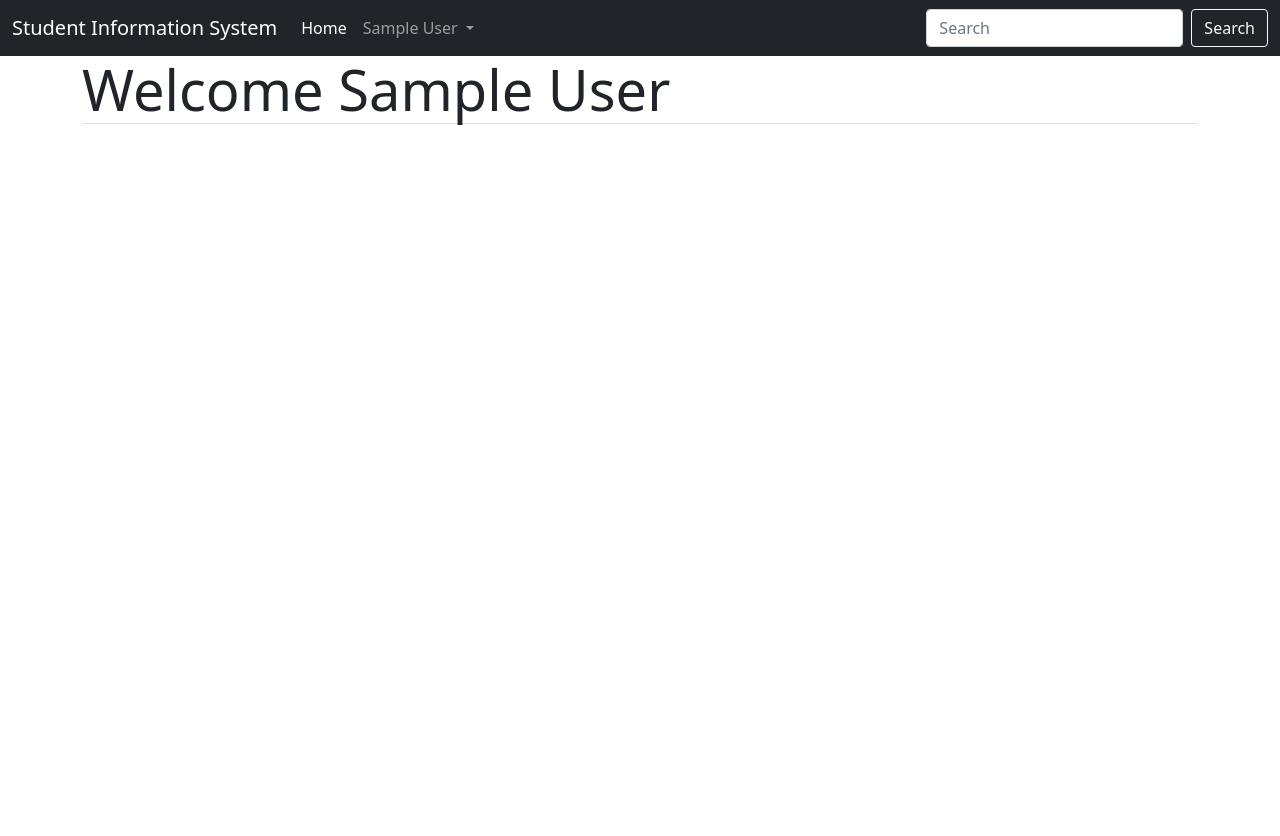
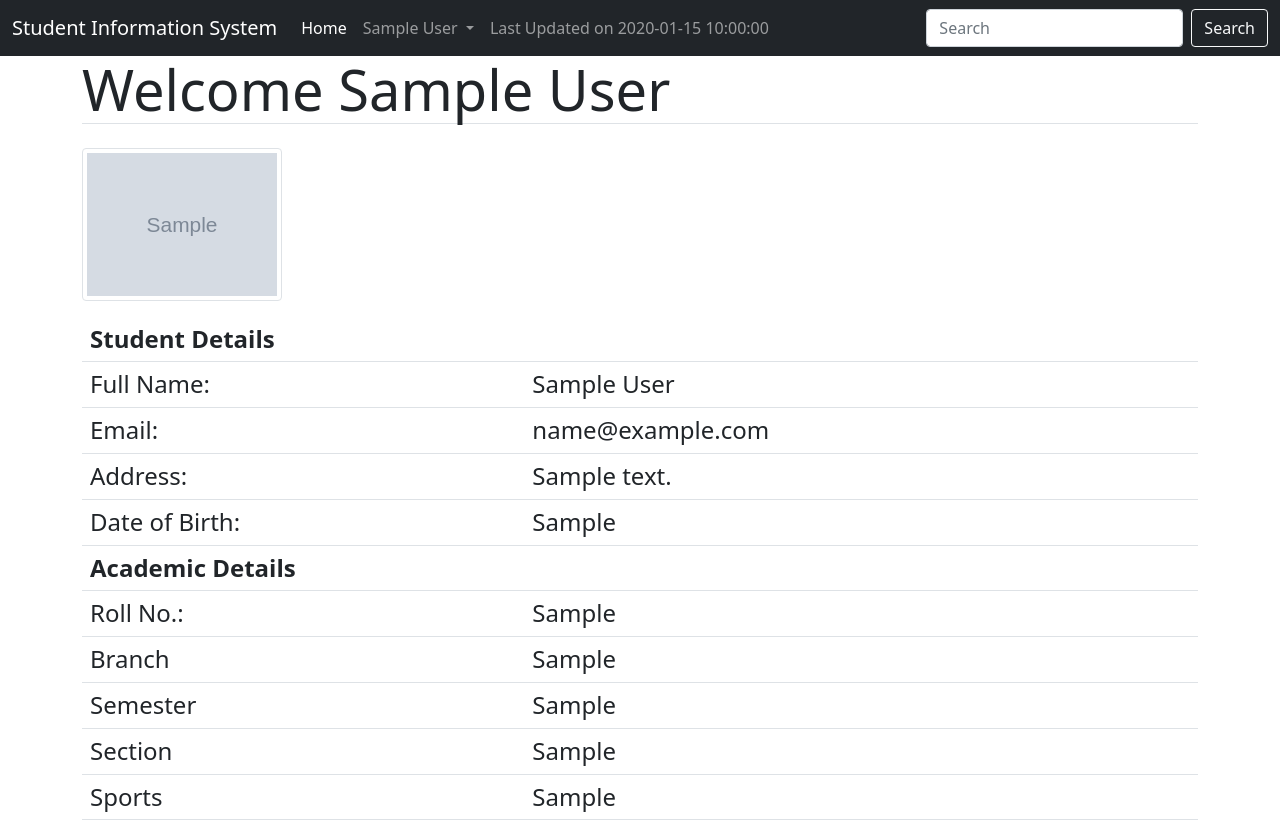
Before and after one commit to ashishvegan/Full-Stack-Bootstrap-PHP-MySQL, a PHP site: page /home.php in a window 1280 px wide. Before the commit the page ends 125 px from the top, so only its background shows below. Run offline with PHP 8.4, Linux system fonts and the light colour scheme; the visitor is signed in with stand-in values (Sample User, id 1); tables that the repository leaves empty or names only in its code hold one stand-in row (values such as "Sample post"); grey boxes marked "Sample" are stand-in pictures.

Commit message:
16-Feb-2024

```diff
--- a/home.php
+++ b/home.php
@@ -2,13 +2,18 @@
 require_once("config.php");
 
 // Check Session
-if(!isset($_SESSION['email']))
-{
+if (!isset($_SESSION['email'])) {
     header("location:index.php");
 }
 $email = $_SESSION['email'];
-$sql = mysqli_query($auth,"SELECT * FROM students WHERE email = '$email'");
+// Fetch Student Records
+$sql = mysqli_query($auth, "SELECT * FROM students WHERE email = '$email'");
 $printData = mysqli_fetch_array($sql);
+
+// Fetch Academic Details
+$aD = mysqli_query($auth, "SELECT * FROM academic_details WHERE email = '$email'");
+$prD = mysqli_fetch_array($aD);
+$lastUpdate = $prD['last_update'];
 ?>
 <!doctype html>
 <html lang="en">
@@ -17,9 +22,10 @@ $printData = mysqli_fetch_array($sql);
     <meta charset="utf-8">
     <meta name="viewport" content="width=device-width, initial-scale=1">
 
-    <link href="https://cdn.jsdelivr.net/npm/bootstrap@5.1.3/dist/css/bootstrap.min.css" rel="stylesheet" integrity="sha384-1BmE4kWBq78iYhFldvKuhfTAU6auU8tT94WrHftjDbrCEXSU1oBoqyl2QvZ6jIW3" crossorigin="anonymous">
+    <link href="https://cdn.jsdelivr.net/npm/bootstrap@5.1.3/dist/css/bootstrap.min.css" rel="stylesheet"
+        integrity="sha384-1BmE4kWBq78iYhFldvKuhfTAU6auU8tT94WrHftjDbrCEXSU1oBoqyl2QvZ6jIW3" crossorigin="anonymous">
 
-    <title>Sign Up | Student Information System</title>
+    <title>Home | Student Information System</title>
 </head>
 
 <body>
@@ -27,12 +33,60 @@ $printData = mysqli_fetch_array($sql);
     include_once("include/navbar.php");
     ?>
     <div class="container">
-        <h1 class="display-4 border-bottom">Welcome <?php echo $printData['full_name'];?></h1>
-
+        <h1 class="display-4 border-bottom">Welcome <?php echo $printData['full_name']; ?></h1>
+        <div class="py-3">
+            <img src="pictures/<?php echo $prD['profile_photo'];?>" class="img-thumbnail" width="200">
+        </div>
+        <table class="display-6 table" style="font-size:24px;">
+            <tr>
+                <th colspan="2">Student Details</th>
+            </tr>
+            <tr>
+                <td>Full Name: </td>
+                <td> <?php echo $printData['full_name']; ?></th>
+            </tr>
+            <tr>
+                <td>Email: </td>
+                <td> <?php echo $printData['email']; ?></th>
+            </tr>
+            <tr>
+                <td>Address: </td>
+                <td> <?php echo $printData['address']; ?></th>
+            </tr>
+            <tr>
+                <td>Date of Birth: </td>
+                <td> <?php echo $printData['dob']; ?></th>
+            </tr>
+            <tr>
+                <th colspan="2">Academic Details</th>
+            </tr>
+            <tr>
+                <td>Roll No.: </td>
+                <td> <?php echo $prD['roll_no']; ?></th>
+            </tr>
+            <tr>
+                <td>Branch </td>
+                <td> <?php echo $prD['branch']; ?></th>
+            </tr>
+            <tr>
+                <td>Semester </td>
+                <td> <?php echo $prD['sem']; ?></th>
+            </tr>
+            <tr>
+                <td>Section </td>
+                <td> <?php echo $prD['section']; ?></th>
+            </tr>
+            <tr>
+                <td>Sports </td>
+                <td> <?php echo $prD['sports']; ?></th>
+            </tr>
+        </table>
 
     </div>
 
-    <script src="https://cdn.jsdelivr.net/npm/bootstrap@5.1.3/dist/js/bootstrap.bundle.min.js" integrity="sha384-ka7Sk0Gln4gmtz2MlQnikT1wXgYsOg+OMhuP+IlRH9sENBO0LRn5q+8nbTov4+1p" crossorigin="anonymous"></script>
+    <script src="https://cdn.jsdelivr.net/npm/bootstrap@5.1.3/dist/js/bootstrap.bundle.min.js"
+        integrity="sha384-ka7Sk0Gln4gmtz2MlQnikT1wXgYsOg+OMhuP+IlRH9sENBO0LRn5q+8nbTov4+1p" crossorigin="anonymous">
+    </script>
 </body>
 
 </html>
--- a/include/navbar.php
+++ b/include/navbar.php
@@ -17,12 +17,15 @@
                         </a>
                         <ul class="dropdown-menu" aria-labelledby="navbarDropdown">
                             <li><a class="dropdown-item" href="academic-details.php">Academic Details</a></li>
-                            <li><a class="dropdown-item" href="#">Another action</a></li>
+                            <li><a class="dropdown-item" href="all-users.php">All Users</a></li>
                             <li>
                                 <hr class="dropdown-divider">
                             </li>
                             <li><a class="dropdown-item" href="logout.php">Logout</a></li>
                         </ul>
+                    </li>
+                    <li class="nav-link">
+                    Last Updated on <?php echo $lastUpdate;?>
                     </li>
                 <?php } else { ?>
                     <li class="nav-item">
```
Also changed, not shown: academic-details.php (+52 -29 lines), pictures/65cf78d4848c7.jpg (added), pictures/65cf7f22bc07e.png (added), pictures/65cf7fecbf1c4.png (added).
